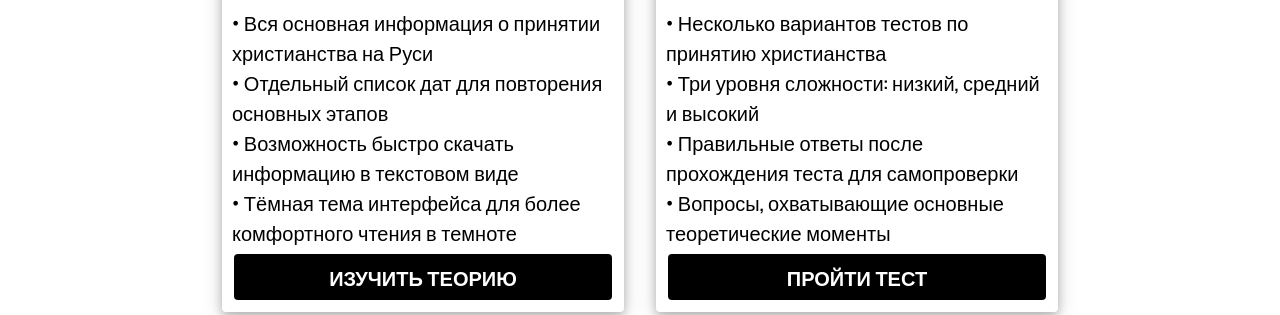
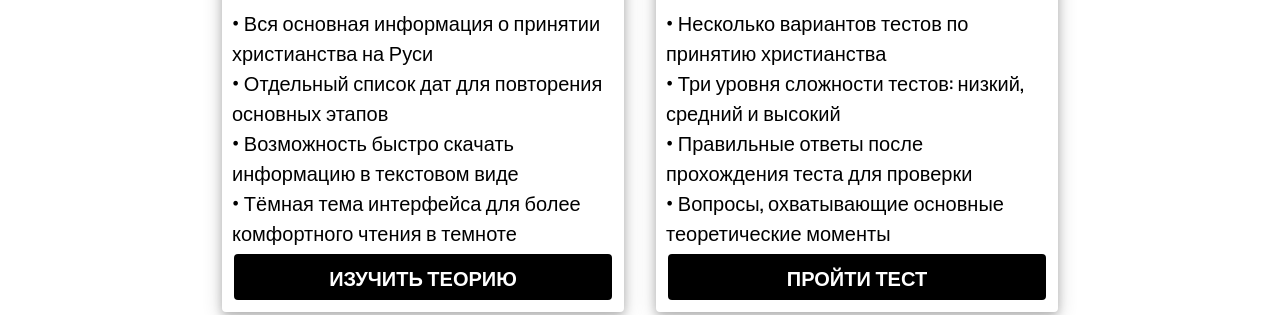
Before and after one commit to christianityproject/christianityproject.github.io, a plain HTML site: page index.html in a window 1280 px wide. Shown: the part 749-1064 px from the top of the page. Drawn offline with nearby package versions, Linux system fonts and the light colour scheme.

Commit message:
Update index.html

```diff
--- a/index.html
+++ b/index.html
@@ -58,8 +58,8 @@
     <div class="filling">
     <div class="desription w3-round">
       <span class="listItem">• Несколько вариантов тестов по принятию христианства </span><br>
-      <span class="listItem">• Три уровня сложности: низкий, средний и высокий</span><br>
-      <span class="listItem">• Правильные ответы после прохождения теста для самопроверки</span><br>
+      <span class="listItem">• Три уровня сложности тестов: низкий, средний и высокий</span><br>
+      <span class="listItem">• Правильные ответы после прохождения теста для проверки</span><br>
       <span class="listItem">• Вопросы, охватывающие основные теоретические моменты</span><br>
     </div>
     <div class="menuButton">
```
